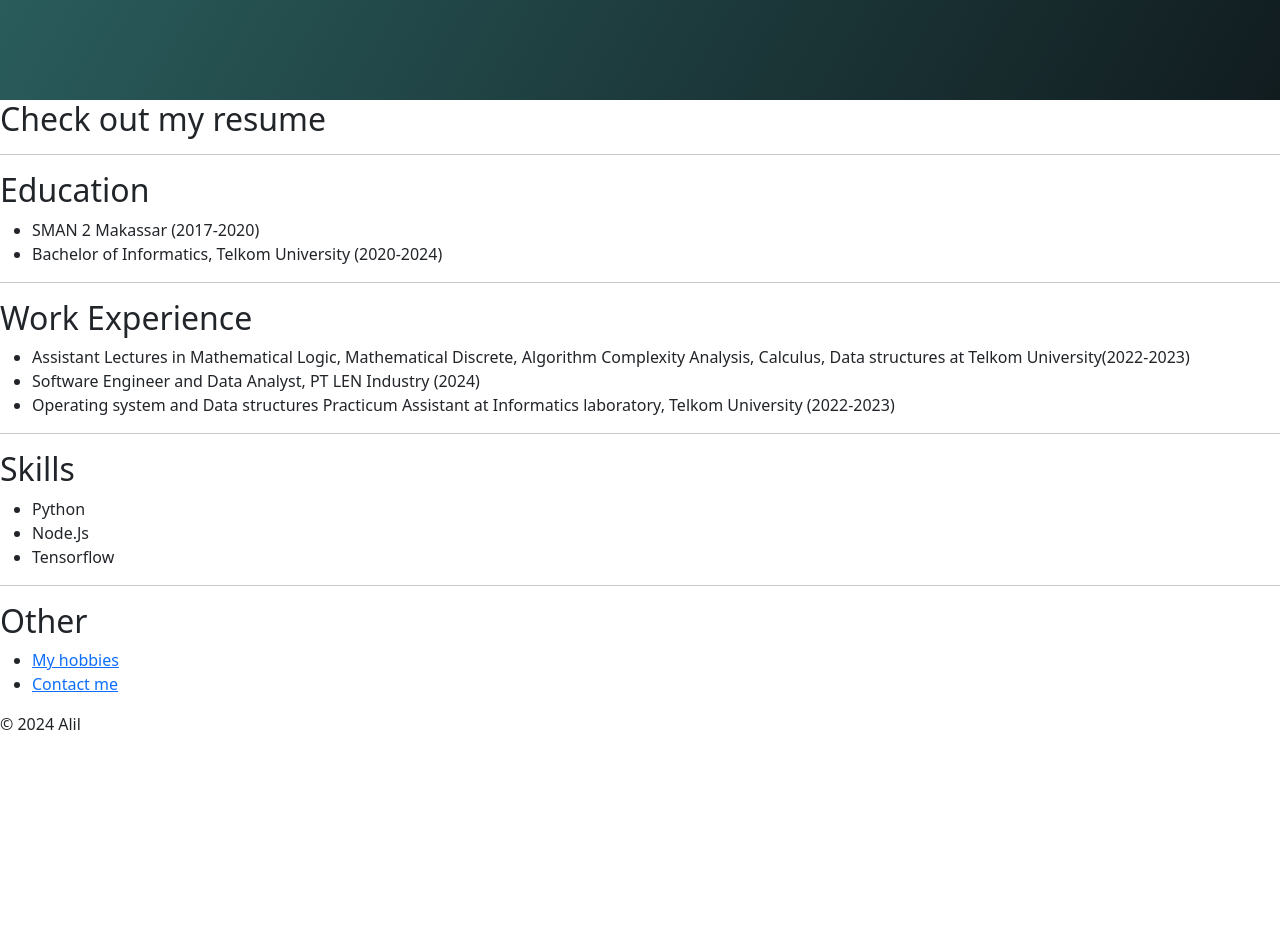
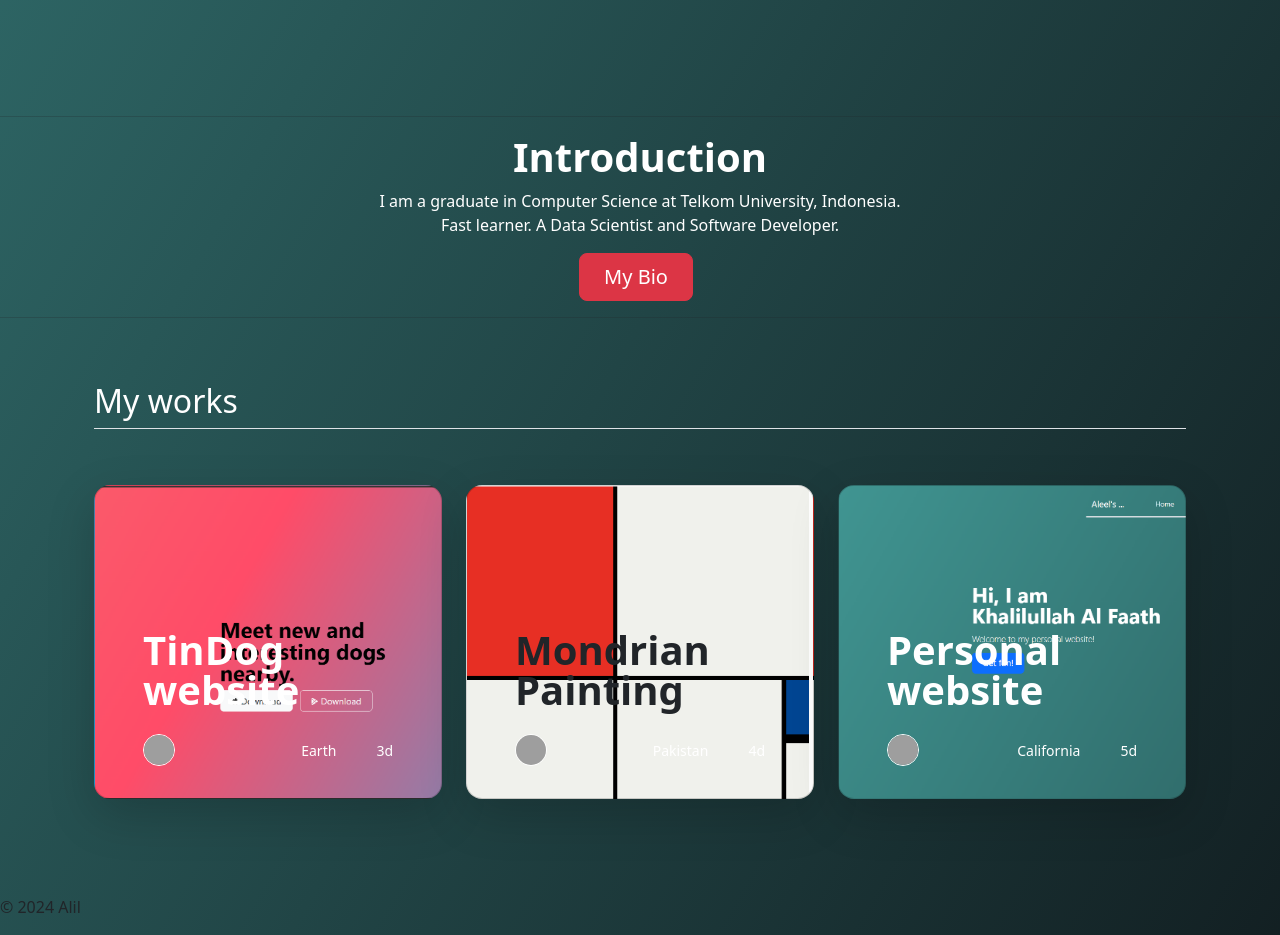
Before and after one commit to khalilullahalfaath/personal-web, a plain HTML site: page index.html in a window 1280 px wide. Shown: the part 700-1635 px from the top of the page. Before the commit the page ends 1452 px from the top, so only its background shows below. Drawn offline with nearby package versions, Linux system fonts and the light colour scheme; grey boxes are pictures that could not be loaded.

Commit message:
add more contents

```diff
--- a/css/style.css
+++ b/css/style.css
@@ -28,6 +28,7 @@
 .text-white {
     color: white !important;
   }
+
 
 
 
--- a/index.html
+++ b/index.html
@@ -15,9 +15,9 @@
     <!-- External CSS -->
     <link rel="stylesheet" href="./css/style.css" />
   </head>
-  <body>
+  <body class="gradient-background">
     <!-- Top -->
-    <section class="top gradient-background">
+    <section class="top">
       <!-- Navbar -->
       <section id="navbar">
         <nav
@@ -44,12 +44,12 @@
                   >
                 </li>
                 <li class="nav-item">
-                  <a class="nav-link active" aria-current="page" href="#"
+                  <a class="nav-link active" aria-current="page" href="#resume"
                     >Resume</a
                   >
                 </li>
                 <li class="nav-item">
-                  <a class="nav-link active" href="#">Works</a>
+                  <a class="nav-link active" href="#works">Works</a>
                 </li>
                 <li class="nav-item">
                   <a class="nav-link active" href="#">More</a>
@@ -78,10 +78,7 @@
                 Hi, I am <br />
                 Khalilullah Al Faath
               </h1>
-              <p class="lead text-white">
-                I am a graduate in Computer Science at Telkom University,
-                Indonesia. Fast learner. Data Scientist and software developer.
-              </p>
+              <p class="lead text-white">Welcome to my personal website!</p>
               <div class="d-grid gap-2 d-md-flex justify-content-md-start">
                 <button
                   type="button"
@@ -101,47 +98,162 @@
       </div> -->
     </section>
 
+    <hr />
+
     <section id="resume">
-      <h2>Check out my resume</h2>
+      <div class="container text-center text-white">
+        <div class="row justify-content-center">
+          <div class="col-lg-6">
+            <h2 class="fs-1 fw-bold">Introduction</h2>
+            <p>
+              I am a graduate in Computer Science at Telkom University,
+              Indonesia. Fast learner. A Data Scientist and Software Developer.
+            </p>
+
+            <a href="./public/bio.html">
+              <button
+                type="button"
+                class="btn btn-danger btn-lg px-4 me-md-2 text-white"
+              >
+                My Bio
+              </button>
+            </a>
+          </div>
+        </div>
+      </div>
     </section>
 
     <hr />
-    <h2>Education</h2>
-    <ul>
-      <li>SMAN 2 Makassar (2017-2020)</li>
-      <li>Bachelor of Informatics, Telkom University (2020-2024)</li>
-    </ul>
 
-    <hr />
+    <!-- Work -->
+    <section id="works">
+      <div class="container px-4 py-5" id="custom-cards">
+        <h2 class="pb-2 border-bottom text-white">My works</h2>
 
-    <h2>Work Experience</h2>
-    <ul>
-      <li>
-        Assistant Lectures in Mathematical Logic, Mathematical Discrete,
-        Algorithm Complexity Analysis, Calculus, Data structures at Telkom
-        University(2022-2023)
-      </li>
-      <li>Software Engineer and Data Analyst, PT LEN Industry (2024)</li>
-      <li>
-        Operating system and Data structures Practicum Assistant at Informatics
-        laboratory, Telkom University (2022-2023)
-      </li>
-    </ul>
+        <div class="row row-cols-1 row-cols-lg-3 align-items-stretch g-4 py-5">
+          <div class="col">
+            <div
+              class="card card-cover h-100 overflow-hidden text-bg-dark rounded-4 shadow-lg"
+              style="
+                background-image: url('./assets/images/tindog.png');
+                background-size: cover;
+              "
+            >
+              <div
+                class="d-flex flex-column h-100 p-5 pb-3 text-white text-shadow-1"
+              >
+                <h3 class="pt-5 mt-5 mb-4 display-6 lh-1 fw-bold">
+                  TinDog website
+                </h3>
+                <ul class="d-flex list-unstyled mt-auto">
+                  <li class="me-auto">
+                    <img
+                      src="https://github.com/twbs.png"
+                      alt="Bootstrap"
+                      width="32"
+                      height="32"
+                      class="rounded-circle border border-white"
+                    />
+                  </li>
+                  <li class="d-flex align-items-center me-3">
+                    <svg class="bi me-2" width="1em" height="1em">
+                      <use xlink:href="#geo-fill"></use>
+                    </svg>
+                    <small>Earth</small>
+                  </li>
+                  <li class="d-flex align-items-center">
+                    <svg class="bi me-2" width="1em" height="1em">
+                      <use xlink:href="#calendar3"></use>
+                    </svg>
+                    <small>3d</small>
+                  </li>
+                </ul>
+              </div>
+            </div>
+          </div>
 
-    <hr />
-    <h2>Skills</h2>
-    <ul>
-      <li>Python</li>
-      <li>Node.Js</li>
-      <li>Tensorflow</li>
-    </ul>
+          <div class="col">
+            <div
+              class="card card-cover h-100 overflow-hidden text-bg-dark rounded-4 shadow-lg"
+              style="
+                background-image: url('./assets/images/mondrian.png');
+                background-size: cover;
+              "
+            >
+              <div
+                class="d-flex flex-column h-100 p-5 pb-3 text-white text-shadow-1"
+              >
+                <h3 class="pt-5 mt-5 mb-4 display-6 lh-1 fw-bold text-dark">
+                  Mondrian Painting
+                </h3>
+                <ul class="d-flex list-unstyled mt-auto">
+                  <li class="me-auto">
+                    <img
+                      src="https://github.com/twbs.png"
+                      alt="Bootstrap"
+                      width="32"
+                      height="32"
+                      class="rounded-circle border border-white"
+                    />
+                  </li>
+                  <li class="d-flex align-items-center me-3">
+                    <svg class="bi me-2" width="1em" height="1em">
+                      <use xlink:href="#geo-fill"></use>
+                    </svg>
+                    <small>Pakistan</small>
+                  </li>
+                  <li class="d-flex align-items-center">
+                    <svg class="bi me-2" width="1em" height="1em">
+                      <use xlink:href="#calendar3"></use>
+                    </svg>
+                    <small>4d</small>
+                  </li>
+                </ul>
+              </div>
+            </div>
+          </div>
 
-    <hr />
-    <h2>Other</h2>
-    <ul>
-      <li><a href="./public/hobbies.html">My hobbies</a></li>
-      <li><a href="./public/contact.html">Contact me</a></li>
-    </ul>
+          <div class="col">
+            <div
+              class="card card-cover h-100 overflow-hidden text-bg-dark rounded-4 shadow-lg"
+              style="
+                background-image: url('./assets/images/personal_web.png');
+                background-size: cover;
+              "
+            >
+              <div class="d-flex flex-column h-100 p-5 pb-3 text-shadow-1">
+                <h3 class="pt-5 mt-5 mb-4 display-6 lh-1 fw-bold">
+                  Personal website
+                </h3>
+                <ul class="d-flex list-unstyled mt-auto">
+                  <li class="me-auto">
+                    <img
+                      src="https://github.com/twbs.png"
+                      alt="Bootstrap"
+                      width="32"
+                      height="32"
+                      class="rounded-circle border border-white"
+                    />
+                  </li>
+                  <li class="d-flex align-items-center me-3">
+                    <svg class="bi me-2" width="1em" height="1em">
+                      <use xlink:href="#geo-fill"></use>
+                    </svg>
+                    <small>California</small>
+                  </li>
+                  <li class="d-flex align-items-center">
+                    <svg class="bi me-2" width="1em" height="1em">
+                      <use xlink:href="#calendar3"></use>
+                    </svg>
+                    <small>5d</small>
+                  </li>
+                </ul>
+              </div>
+            </div>
+          </div>
+        </div>
+      </div>
+    </section>
 
     <footer>
       <p>© 2024 Alil</p>
```
Also changed, not shown: public/bio.html (added, +46 -0 lines), public/contact.html (+1 -1 lines), public/hobbies.html (+1 -1 lines), assets/images/mondrian.png (added), assets/images/personal_web.png (added), assets/images/tindog.png (added).
